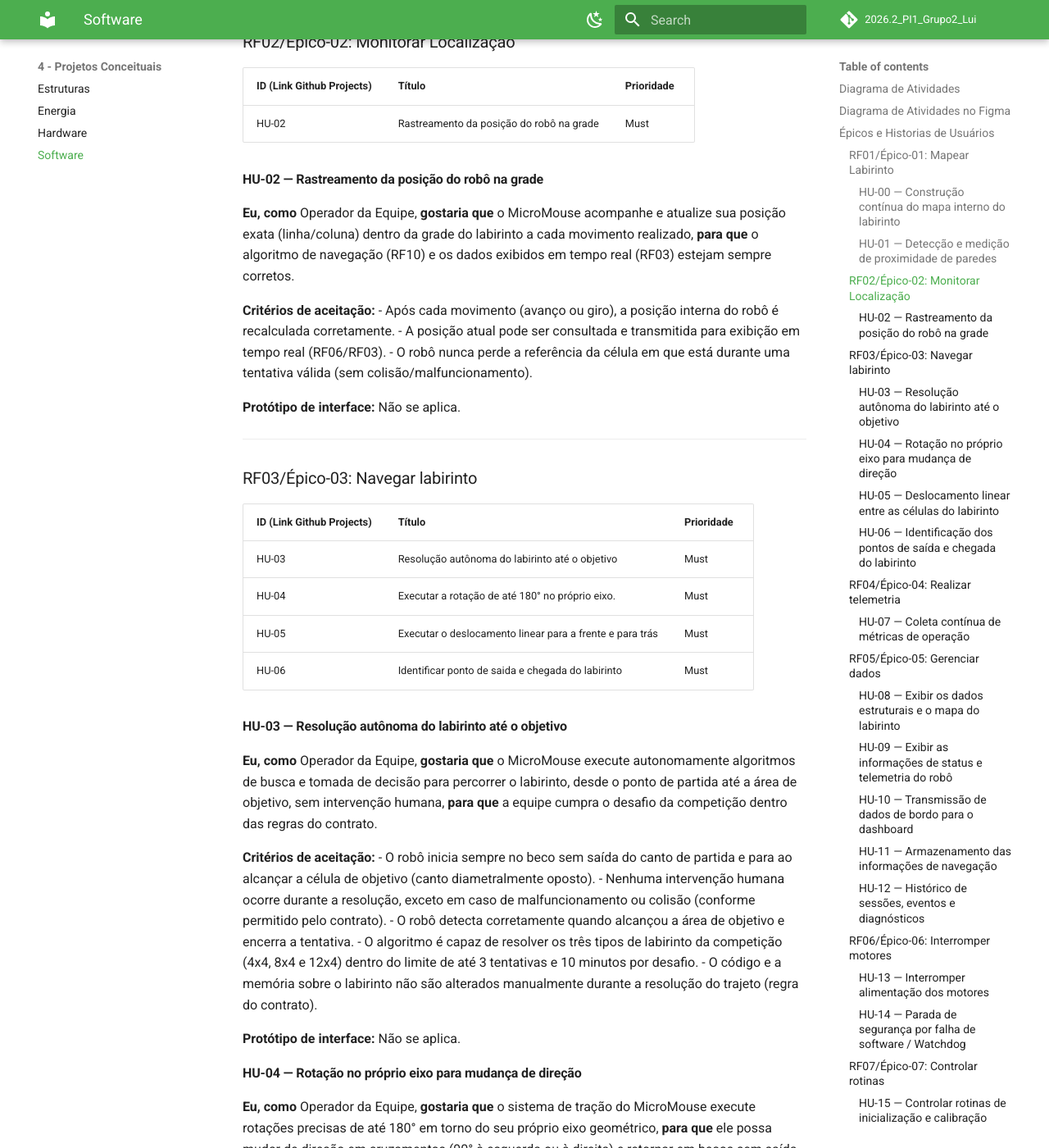
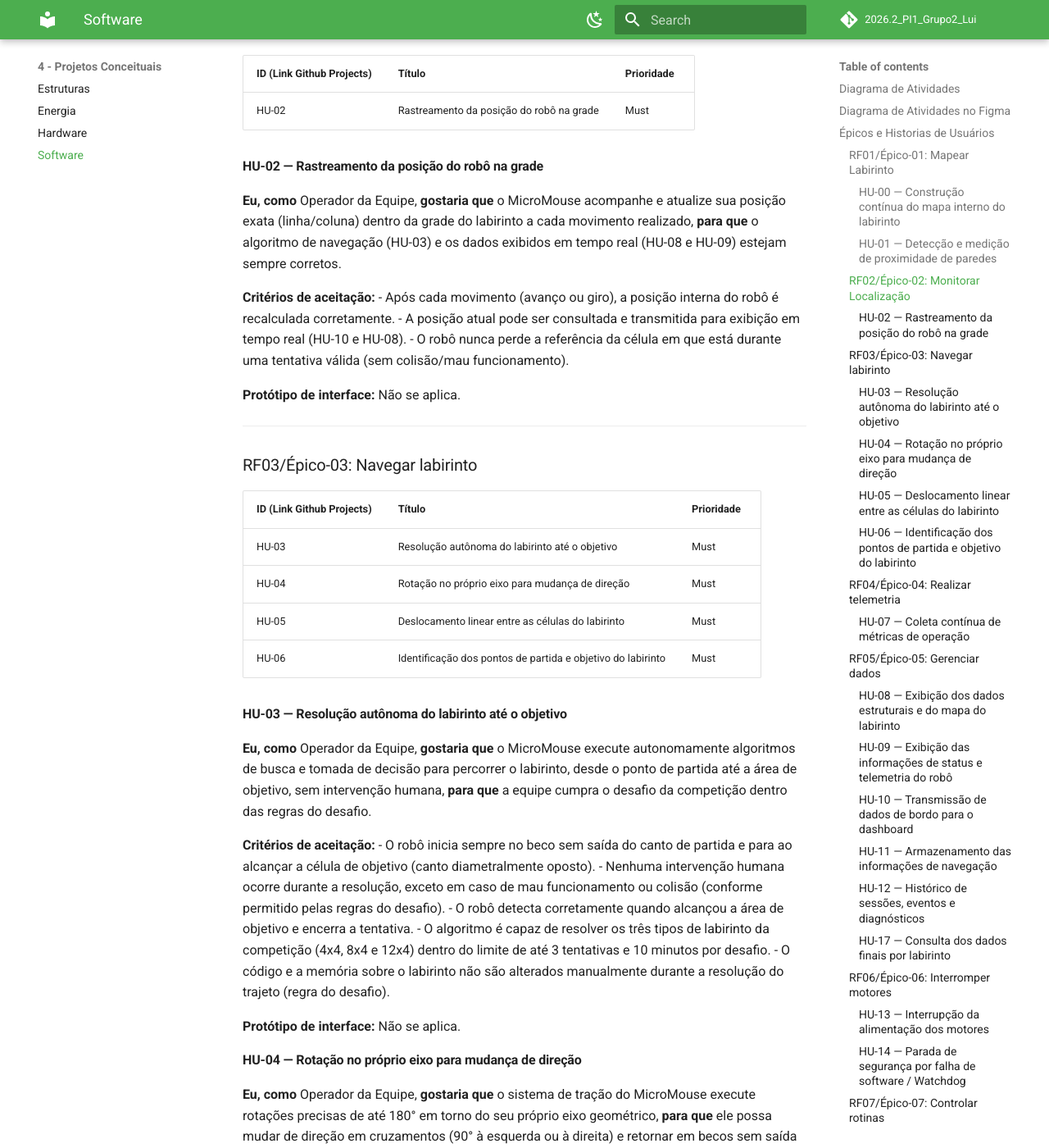
Before and after one commit to fcte-pi1/2026.2_PI1_Grupo2_Lui, an MkDocs documentation site: the page built from docs/4.4 - Projeto conceitual de software.md, in a window 1280 px wide and 1400 px high, scrolled down 4388 px. Shown: the whole window at 82% size. Built offline with MkDocs 1.6.1 and Material for MkDocs 9.7.7, drawn with Linux system fonts in a browser that asks for light colours; comment, search, counter and statistics services are not loaded; some of the changed text lies outside the part shown.

Commit message:
docs: revisão geral das HUs e atualização da matriz de rastreabilidade

```diff
--- a/docs/4.4 - Projeto conceitual de software.md
+++ b/docs/4.4 - Projeto conceitual de software.md
@@ -43,10 +43,10 @@
 **para que** ele identifique caminhos livres, paredes e becos sem saída de forma autônoma, permitindo a navegação sem intervenção humana.
 
 **Critérios de aceitação:**
-- Para cada célula visitada, o robô registra quais das 4 paredes foram identificadas (com base no RF04).
-- O mapa interno é atualizado célula a célula, em tempo real, sem necessidade de reiniciar a exploração.
-- Ao final do trajeto (com sucesso ou não), o mapa interno reflete corretamente a estrutura de paredes percebida pelos sensores até aquele ponto.
-- O mapa interno pode ser recuperado/consultado pelo sistema para ser transmitido e exibido no sistema web (RF02/RF06).
+- Para cada célula visitada, o robô registra quais das 4 paredes foram identificadas (com base nas leituras da HU-01).
+- O mapa interno é atualizado a cada célula visitada, antes da decisão do próximo movimento, sem necessidade de reiniciar a exploração.
+- Ao final do trajeto (com sucesso ou não), o mapa interno coincide com as paredes reais de 100% das células visitadas (validação no CT-01 e na pista 4x4 de testes).
+- O mapa interno pode ser recuperado/consultado pelo sistema para ser transmitido e exibido no sistema web (HU-10 e HU-08).
 
 **Protótipo de interface:** Não se aplica.
 
@@ -60,7 +60,7 @@
 
 * O sistema deve realizar a leitura contínua dos sensores direcionais para identificar, de forma binária, a existência ou não de paredes à frente, à esquerda e à direita da célula atual.
 * O hardware deve retornar valores numéricos de distância confiáveis para as paredes laterais detectadas, permitindo que a rotina de controle faça correções finas de alinhamento nos motores.
-* A taxa de atualização  dos sensores deve ser alta o suficiente para processar a proximidade em tempo real, garantindo que o robô freie ou desvie antes de qualquer colisão, mesmo em velocidade máxima.
+* A taxa de atualização dos sensores deve ser alta o suficiente para processar a proximidade em tempo real, garantindo que o robô freie ou desvie antes de qualquer colisão, mesmo em velocidade máxima.
 * Caso a leitura do sensor retorne um valor maior que a largura padrão do corredor do labirinto (ausência de parede), o sistema deve registrar e validar a direção como um "caminho livre" para o mapeamento.
 
 **Protótipo de interface:** Não se aplica.
@@ -77,12 +77,12 @@
 
 **Eu, como** Operador da Equipe,
 **gostaria que** o MicroMouse acompanhe e atualize sua posição exata (linha/coluna) dentro da grade do labirinto a cada movimento realizado,
-**para que** o algoritmo de navegação (RF10) e os dados exibidos em tempo real (RF03) estejam sempre corretos.
+**para que** o algoritmo de navegação (HU-03) e os dados exibidos em tempo real (HU-08 e HU-09) estejam sempre corretos.
 
 **Critérios de aceitação:**
 - Após cada movimento (avanço ou giro), a posição interna do robô é recalculada corretamente.
-- A posição atual pode ser consultada e transmitida para exibição em tempo real (RF06/RF03).
-- O robô nunca perde a referência da célula em que está durante uma tentativa válida (sem colisão/malfuncionamento).
+- A posição atual pode ser consultada e transmitida para exibição em tempo real (HU-10 e HU-08).
+- O robô nunca perde a referência da célula em que está durante uma tentativa válida (sem colisão/mau funcionamento).
 
 **Protótipo de interface:** Não se aplica.
 
@@ -93,22 +93,22 @@
 | ID (Link Github Projects) | Título | Prioridade |
 |:------|:--|:--|
 | HU-03 | Resolução autônoma do labirinto até o objetivo | Must |
-| HU-04 | Executar a rotação de até 180° no próprio eixo. | Must |
-| HU-05 | Executar o deslocamento linear para a frente e para trás | Must |
-| HU-06 | Identificar ponto de saida e chegada do labirinto | Must |
+| HU-04 | Rotação no próprio eixo para mudança de direção | Must |
+| HU-05 | Deslocamento linear entre as células do labirinto | Must |
+| HU-06 | Identificação dos pontos de partida e objetivo do labirinto | Must |
 
 #### HU-03 — Resolução autônoma do labirinto até o objetivo
 
 **Eu, como** Operador da Equipe,
 **gostaria que** o MicroMouse execute autonomamente algoritmos de busca e tomada de decisão para percorrer o labirinto, desde o ponto de partida até a área de objetivo, sem intervenção humana,
-**para que** a equipe cumpra o desafio da competição dentro das regras do contrato.
+**para que** a equipe cumpra o desafio da competição dentro das regras do desafio.
 
 **Critérios de aceitação:**
 - O robô inicia sempre no beco sem saída do canto de partida e para ao alcançar a célula de objetivo (canto diametralmente oposto).
-- Nenhuma intervenção humana ocorre durante a resolução, exceto em caso de malfuncionamento ou colisão (conforme permitido pelo contrato).
+- Nenhuma intervenção humana ocorre durante a resolução, exceto em caso de mau funcionamento ou colisão (conforme permitido pelas regras do desafio).
 - O robô detecta corretamente quando alcançou a área de objetivo e encerra a tentativa.
 - O algoritmo é capaz de resolver os três tipos de labirinto da competição (4x4, 8x4 e 12x4) dentro do limite de até 3 tentativas e 10 minutos por desafio.
-- O código e a memória sobre o labirinto não são alterados manualmente durante a resolução do trajeto (regra do contrato).
+- O código e a memória sobre o labirinto não são alterados manualmente durante a resolução do trajeto (regra do desafio).
 
 **Protótipo de interface:** Não se aplica.
 
@@ -122,7 +122,7 @@
 
 * O robô deve utilizar tração diferencial (girar uma roda para frente e a outra para trás na mesma proporção) para garantir que o raio de giro seja zero, rotacionando exatamente sobre o seu centro.
 * O sistema de controle deve garantir o ângulo exato da rotação, compensando a inércia para que o robô termine o movimento perfeitamente alinhado ao novo corredor.
-* Após concluir a rotação , a estrutura física do robô deve permanecer contida dentro dos limites da célula atual do labirinto.
+* Após concluir a rotação, a estrutura física do robô deve permanecer contida dentro dos limites da célula atual do labirinto.
 * O movimento deve evitar acelerações bruscas que causem derrapagem (perda de tração), garantindo que a odometria do robô não perca a referência de sua posição no mapa.
 
 **Protótipo de interface:** Não se aplica.
@@ -142,17 +142,17 @@
 
 **Protótipo de interface:** Não se aplica.
 
-#### HU-06 — Identificação dos pontos de saída e chegada do labirinto
+#### HU-06 — Identificação dos pontos de partida e objetivo do labirinto
 
 **Eu, como** Operador da Equipe,
-**gostaria que** o sistema de navegação e mapeamento do MicroMouse consiga identificar de forma autônoma a célula inicial (ponto de partida) e a zona de destino (centro do labirinto),
-**para que** o robô saiba exatamente quando iniciar o modo de exploração e pare ao reconhecer a linha de chegada.
+**gostaria que** o sistema de navegação e mapeamento do MicroMouse consiga identificar de forma autônoma a célula inicial (ponto de partida) e a área de objetivo (canto diametralmente oposto ao ponto de partida),
+**para que** o robô saiba quando iniciar o modo de exploração e pare ao alcançar o objetivo.
 
 **Critérios de aceitação:**
 
 * Ao ser inicializado fisicamente na arena, o robô deve registrar automaticamente a célula atual como a coordenada de origem em seu mapa interno, definindo-a como a base para o início do mapeamento e ponto de retorno seguro.
-* O algoritmo deve identificar o ponto de chegada reconhecendo a configuração física das celulas.
-* Ao detectar que cruzou a zona de chegada, o robô deve interromper a lógica de exploração contínua, parar os motores de forma segura no centro da célula.
+* O algoritmo deve identificar a área de objetivo como a célula do canto diametralmente oposto à origem, calculada a partir da posição do robô (HU-02) e do tipo de labirinto configurado (4x4, 8x4 ou 12x4).
+* Ao alcançar a célula de objetivo, o robô deve interromper a lógica de exploração contínua e parar os motores de forma segura no centro da célula.
 * Imediatamente após confirmar a chegada, o sistema deve salvar as coordenadas finais no mapa.
 
 **Protótipo de interface:** Não se aplica.
@@ -172,9 +172,9 @@
 **para que** seja possível o acompanhamento contínuo do desempenho do robô durante a corrida.
 
 **Critérios de aceitação:**
-- As métricas coletadas incluem, no mínimo: velocidade instantânea/média, tempo decorrido, percentual de bateria consumida e status da tentativa (em andamento / concluída / falha).
-- As métricas são transmitidas junto com os demais dados de RF06, em intervalo regular definido pela equipe.
-- As métricas coletadas ficam disponíveis para exibição em tempo real nas telas de RF03 (HU-03) e, após a corrida, no histórico (HU-04).
+- As métricas coletadas incluem, no mínimo: velocidade instantânea/média, tempo decorrido, percentual de bateria consumida, tipo do labirinto (4x4, 8x4 ou 12x4) e status da tentativa (em andamento / concluída / falha), a partir do qual se informa se o desafio foi cumprido (S/N).
+- As métricas são transmitidas junto com os demais dados de telemetria (HU-10), em intervalo regular definido pela equipe.
+- As métricas coletadas ficam disponíveis para exibição em tempo real em tempo real no painel da corrida (HU-08 e HU-09) e, após a corrida, no histórico (HU-11 e HU-17).
 
 **Protótipo de interface:** Não se aplica.
 
@@ -184,13 +184,14 @@
 
 | ID (Link Github Projects) | Título | Prioridade |
 |:------|:--|:--|
-| HU-08 | Exibir os dados estruturais e o mapa do labirinto. | Should |
-| HU-09 | Exibir as informações de status, parâmetros e estado do robô MicroMouse. | Should |
-| HU-10 | Enviar os dados coletados pelos sensores e sistema de bordo para o dashbord | Should |
-| HU-11 | Armazenar as informações operacionais coletadas durante a navegação | Should |
-| HU-12 | Manter histórico de sessões, eventos, erros e diagnósticos do sistema. | Should |
+| HU-08 | Exibição dos dados estruturais e do mapa do labirinto | Must |
+| HU-09 | Exibição das informações de status e telemetria do robô | Must |
+| HU-10 | Transmissão de dados de bordo para o dashboard | Must |
+| HU-11 | Armazenamento das informações de navegação | Must |
+| HU-12 | Histórico de sessões, eventos e diagnósticos | Should |
+| HU-17 | Consulta dos dados finais por labirinto | Must |
 
-#### HU-08 — Exibir os dados estruturais e o mapa do labirinto
+#### HU-08 — Exibição dos dados estruturais e do mapa do labirinto
 
 **Eu, como** Operador da Equipe,
 **gostaria que** o dashboard exiba uma representação gráfica bidimensional e atualizada do mapa do labirinto,
@@ -198,16 +199,17 @@
 
 **Critérios de aceitação:**
 
-* A interface deve renderizar uma grade compatível com as dimensões oficiais do labirinto .
+* A interface deve renderizar uma grade compatível com as dimensões oficiais do labirinto (4x4, 8x4 ou 12x4).
 * As paredes recém-descobertas pelo robô devem aparecer no mapa em tempo real à medida que os dados são recebidos.
 * A célula onde o robô se encontra no momento deve ser destacada visualmente.
 * O mapa deve diferenciar células inexploradas daquelas que já foram visitadas.
+* O trajeto percorrido pelo robô deve ser destacado no mapa.
 
 **Protótipo de interface:**
 
 ![MicroMouse-PainelCorrida8x4](./figs/Projeto_conceitual/software/MicroMouse-PainelCorrida8x4.png)
 
-#### HU-09 — Exibir as informações de status e telemetria do robô
+#### HU-09 — Exibição das informações de status e telemetria do robô
 
 **Eu, como** Analista da Equipe,
 **gostaria que** o painel exiba indicadores críticos de hardware e software em tempo real (como tensão da bateria, velocidade, leituras brutas de sensor e modo de operação),
@@ -225,7 +227,7 @@
 
 #### HU-10 — Transmissão de dados de bordo para o dashboard
 
-**Eu, como** Analista da equipe,
+**Eu, como** Analista da Equipe,
 **gostaria de** que fossem transmitidos pacotes compactados de telemetria e atualizações de mapa via conexão sem fio,
 **para que** a interface de controle seja alimentada com dados contínuos sem que isso cause travamentos ou atrasos no processamento crítico de navegação (PID e leitura de sensores).
 
@@ -246,6 +248,8 @@
 **Critérios de aceitação:**
 
 * Ao final de cada execução, o tempo total da rota (da largada à chegada) deve ser gravado e associado àquela sessão específica.
+* O tipo do labirinto, o número da tentativa e o status final (desafio cumprido S/N) são gravados junto com a sessão.
+* A sequência de coordenadas do percurso e o consumo de bateria da execução ficam associados à mesma sessão e podem ser recuperados após a corrida.
 
 **Protótipo de interface:** Não se aplica.
 
@@ -257,7 +261,7 @@
 
 **Critérios de aceitação:**
 
-* O sistema deve registrar eventos importantes com seus respectivos "timestamps" .
+* O sistema deve registrar eventos importantes com seus respectivos "timestamps".
 * As mensagens devem ser categorizadas por nível de severidade (ex: `INFO` para mudanças de estado, `WARNING` para derrapagens identificadas, `ERROR` para falhas de comunicação ou colisão física).
 * A interface web/dashboard deve possuir uma aba dedicada para a consulta e filtragem do histórico das sessões passadas.
 
@@ -265,19 +269,33 @@
 
 ![MicroMouse-HistoricoExecucoesMapa](./figs/Projeto_conceitual/software/MicroMouse-HistoricoExecucoesMapa.png)
 
+#### HU-17 — Consulta dos dados finais por labirinto
+
+**Eu, como** Analista da Equipe,
+**gostaria de** consultar os dados finais armazenados escolhendo um labirinto específico (4x4, 8x4 ou 12x4) ou todos os labirintos,
+**para que** eu possa comparar o desempenho do MicroMouse entre tentativas e tipos de labirinto.
+
+**Critérios de aceitação:**
+
+* Ao consultar, deve ser possível escolher um único labirinto e exibir somente os dados dele.
+* Ao consultar, deve ser possível escolher todos os labirintos e exibir os dados de todas as sessões.
+* Para cada sessão exibida constam: tipo do labirinto, número da tentativa, trajeto percorrido, consumo de bateria, velocidade média, tempo de conclusão e desafio cumprido (S/N).
+
+**Protótipo de interface:** Não se aplica.
+
 ---
 
 ### RF06/Épico-06: Interromper motores
 
 | ID (Link Github Projects) | Título | Prioridade |
 |:------|:--|:--|
-| HU-13 | Interromper alimentação dos motores  | Should |
-| HU-14 | Parada de segurança por falha de software / Watchdog  | Should |
+| HU-13 | Interrupção da alimentação dos motores | Must |
+| HU-14 | Parada de segurança por falha de software / Watchdog | Should |
 
-#### HU-13 — Interromper alimentação dos motores
+#### HU-13 — Interrupção da alimentação dos motores
 
-**Eu, como** Sistema de Segurança Embarcado,
-**gostaria de** cortar imediatamente os sinais de controle (PWM) e a alimentação elétrica direcionada aos drivers dos motores,
+**Eu, como** Operador da Equipe,
+**gostaria que** o sistema corte imediatamente os sinais de controle (PWM) e a alimentação elétrica direcionada aos drivers dos motores,
 **para que** o robô freie de forma segura ao concluir a meta do labirinto, ao receber um comando de parada ou ao detectar uma falha crítica (como travamento das rodas ou colisão iminente).
 
 **Critérios de aceitação:**
@@ -290,8 +308,8 @@
 
 #### HU-14 — Parada de segurança por falha de software / Watchdog
 
-**Eu, como** Microcontrolador do MicroMouse,
-**gostaria de** utilizar um temporizador de segurança independente (*Watchdog Timer*),
+**Eu, como** Operador da Equipe,
+**gostaria que** o MicroMouse utilize um temporizador de segurança independente (*Watchdog Timer*),
 **para que** os sinais de controle dos motores sejam zerados automaticamente na eventualidade do software travar ou entrar em um loop infinito, impedindo que o robô acelere de forma cega e descontrolada.
 
 **Critérios de aceitação:**
@@ -306,20 +324,20 @@
 
 | ID (Link Github Projects) | Título | Prioridade |
 |:------|:--|:--|
-| HU-15 | Controlar rotinas de inicialização e calibração  | Should |
+| HU-15 | Controle das rotinas de inicialização e calibração | Should |
 | HU-16 | Encerramento seguro e salvamento de estado | Should |
 
 
-#### HU-15 — Controlar rotinas de inicialização e calibração
+#### HU-15 — Controle das rotinas de inicialização e calibração
 
 **Eu, como** Operador da Equipe,
-**gostaria de** utilizar botões físicos no chassi e digitais no dashbord do robô para iniciar ou desligar as rotinas principais e acionar o processo de calibração dos sensores antes da largada,
-**para que** o controle de navegação (PID) obtenha as leituras de referência exatas (como luz ambiente e distâncias base) e o robô inicie o mapeamento de forma estável, sem movimentos acidentais ao ser ligado.
+**gostaria de** utilizar botões físicos no chassi e digitais no dashboard do robô para iniciar ou desligar as rotinas principais e acionar o processo de calibração dos sensores antes da largada,
+**para que** o controle de navegação (PID) obtenha as leituras de referência exatas (como o offset do giroscópio e as distâncias base) e o robô inicie o mapeamento de forma estável, sem movimentos acidentais ao ser ligado.
 
 **Critérios de aceitação:**
 
-* A placa de circuito impresso  deve possuir botões físicos acessíveis que sejam lidos pelo microcontrolador.
-* Ao pressionar o botão de calibração, o robô deve permanecer com os motores travados (desligados) enquanto realiza múltiplas leituras dos sensores para calcular a média e eliminar ruídos de leitura .
+* A placa de circuito impresso deve possuir botões físicos acessíveis que sejam lidos pelo microcontrolador.
+* Ao pressionar o botão de calibração, o robô deve permanecer com os motores travados (desligados) enquanto realiza múltiplas leituras dos sensores para calcular a média e eliminar ruídos de leitura.
 * O robô deve fornecer um feedback visual (ex: acender uma sequência de LEDs) ou sonoro (buzzer) para informar ao operador que a calibração foi concluída com sucesso e que a rotina de controle está pronta para iniciar a movimentação.
 * O desligamento da rotina de controle por meio de botão físico ou digital deve parar imediatamente o processamento de navegação.
 
@@ -327,8 +345,8 @@
 
 #### HU-16 — Encerramento seguro e salvamento de estado
 
-**Eu, como** Sistema de Mapeamento,
-**gostaria de** executar uma rotina de encerramento controlado (*Graceful Shutdown*) ao receber o comando de parada,
+**Eu, como** Analista da Equipe,
+**gostaria que** o MicroMouse execute uma rotina de encerramento controlado (*Graceful Shutdown*) ao receber o comando de parada,
 **para que** o mapa topológico gerado durante a exploração seja salvo de forma íntegra na memória não-volátil antes do sistema ser totalmente desativado.
 
 **Critérios de aceitação:**
@@ -343,23 +361,25 @@
 
 | HU    | RF | RNFs |
 |:------|:---|:-----|
-| HU-00 | RF-01 | RNF-04, RNF-07 |
-| HU-01 | RF-01 | RNF-04, RNF-05, RNF-09, RNF-20 |
-| HU-02 | RF-02 | RNF-04, RNF-18 |
-| HU-03 | RF-03 | RNF-02, RNF-07 |
-| HU-04 | RF-03 | RNF-04, RNF-12, RNF-15, RNF-18 |
-| HU-05 | RF-03 | RNF-04, RNF-05, RNF-15, RNF-18, RNF-19 |
-| HU-06 | RF-03 | RNF-07 |
-| HU-07 | RF-04 | RNF-11 |
-| HU-08 | RF-05 | RNF-11 |
-| HU-09 | RF-05 | RNF-11 |
-| HU-10 | RF-05 | RNF-11 |
-| HU-11 | RF-05 | RNF-01 |
-| HU-12 | RF-05 | RNF-01 |
-| HU-13 | RF-06 | RNF-05, RNF-06, RNF-13 |
-| HU-14 | RF-06 | RNF-05, RNF-06, RNF-13 |
-| HU-15 | RF-07 | RNF-09 |
-| HU-16 | RF-07 | RNF-01 |
+| HU-00 | RF01 | RNF04, RNF07 |
+| HU-01 | RF01 | RNF04, RNF05, RNF09, RNF20 |
+| HU-02 | RF02 | RNF04, RNF18 |
+| HU-03 | RF03 | RNF02, RNF07 |
+| HU-04 | RF03 | RNF04, RNF12, RNF15, RNF18 |
+| HU-05 | RF03 | RNF04, RNF05, RNF15, RNF18, RNF19 |
+| HU-06 | RF03 | RNF07 |
+| HU-07 | RF04 | RNF11 |
+| HU-08 | RF05 | RNF11 |
+| HU-09 | RF05 | RNF11 |
+| HU-10 | RF05 | RNF11 |
+| HU-11 | RF05 | RNF01 |
+| HU-12 | RF05 | RNF01 |
+| HU-13 | RF06 | RNF05, RNF06, RNF13 |
+| HU-14 | RF06 | RNF05, RNF06, RNF13 |
+| HU-15 | RF07 | RNF09 |
+| HU-16 | RF07 | RNF01 |
+| HU-17 | RF05 | RNF01 |
+
 
 ## Arquitetura de Software: Solução MicroMouse
 
```
Also changed, not shown: other parts of docs/4.4 - Projeto conceitual de software.md (+3 -3 lines).
